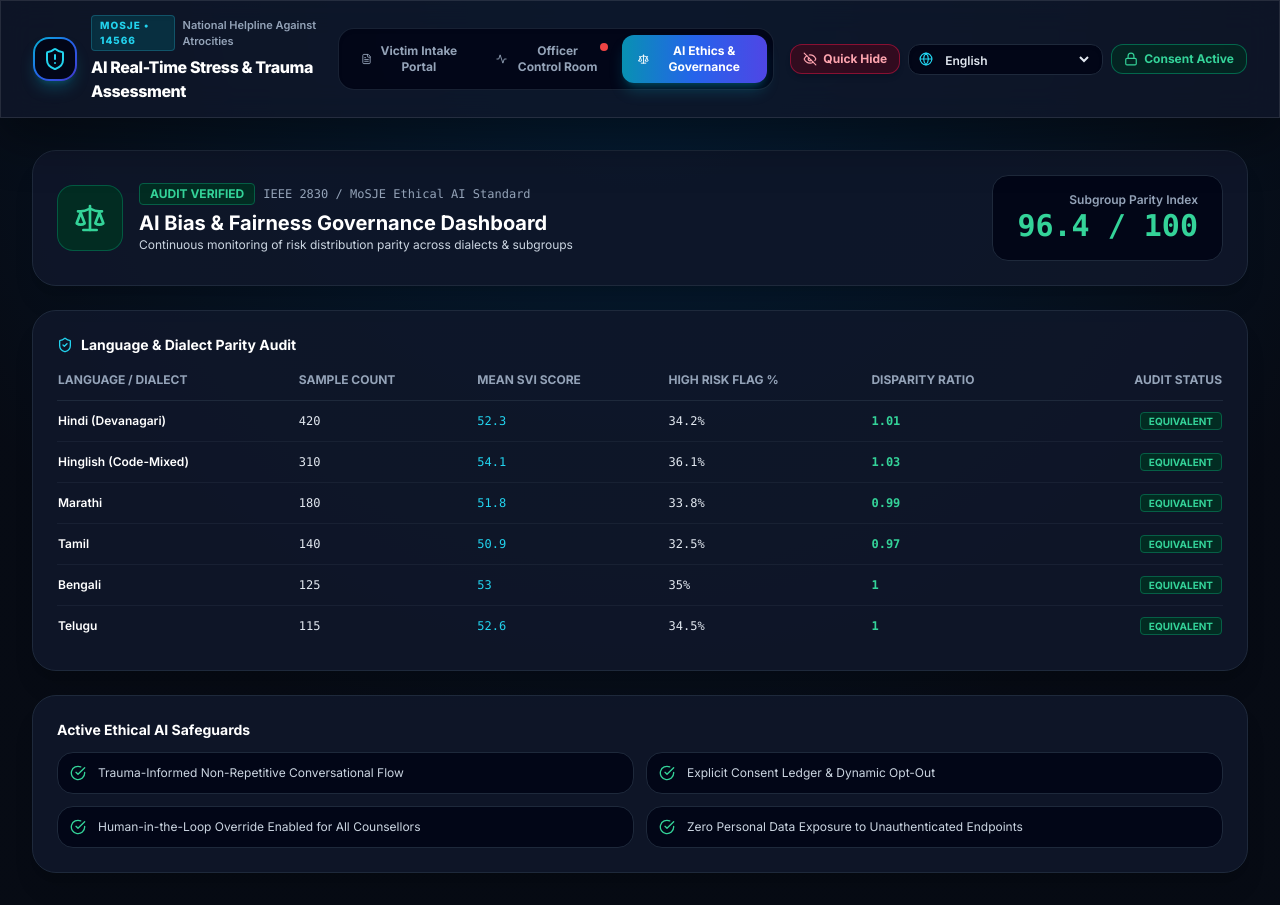
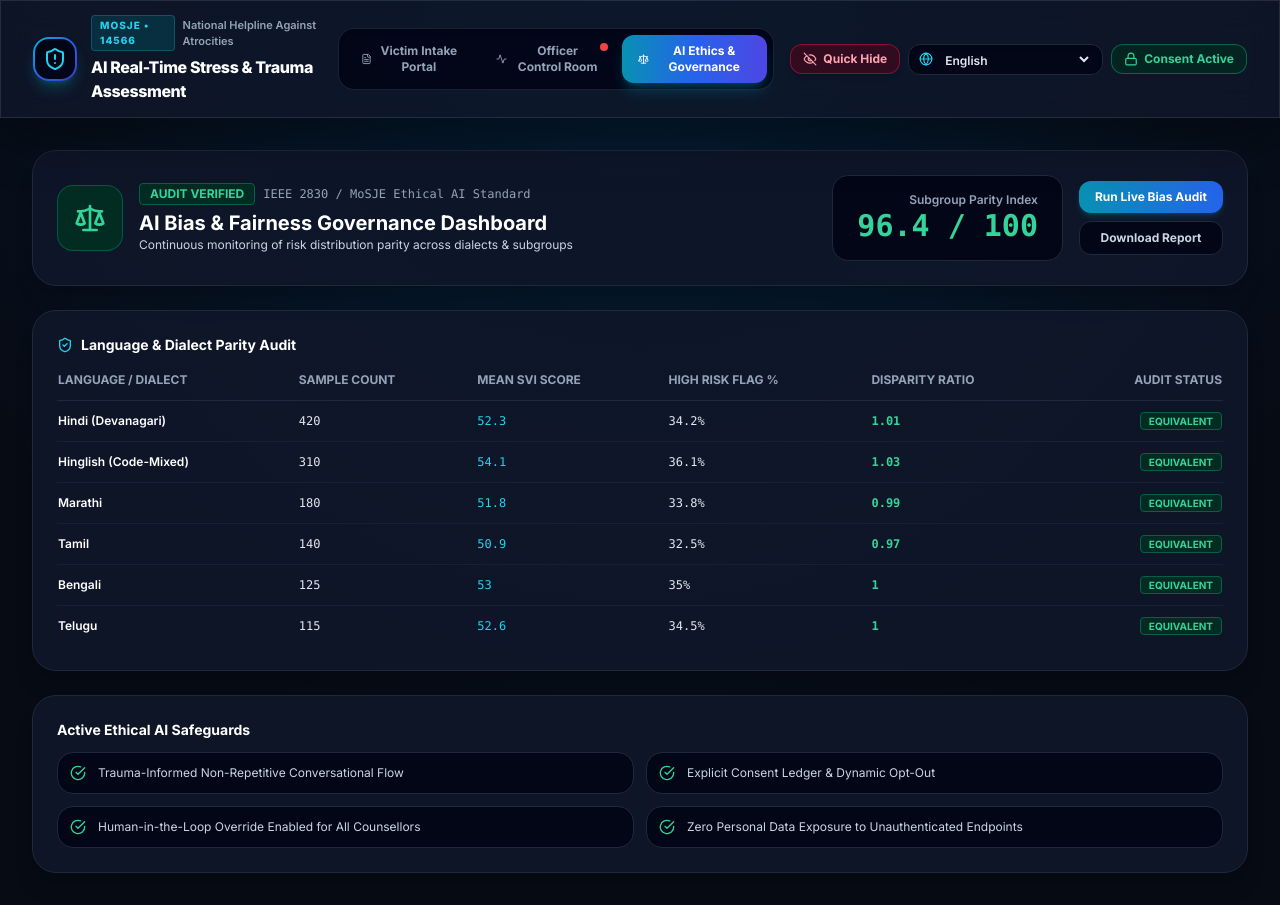
Before and after one commit to NiharikaShokeen/SIH-2026, a React (Vite) app in the folder frontend/: page / in a window 1280 px wide. Both pictures are taken after a click on the button "AI Ethics & Governance". Built offline with nearby package versions, Linux system fonts and the light colour scheme; no server answers.

Commit message:
feat(fairness): add live bias audit simulation progress bar and compliance certificate download

```diff
--- a/frontend/src/components/FairnessAudit.jsx
+++ b/frontend/src/components/FairnessAudit.jsx
@@ -4,6 +4,8 @@ import { t } from '../utils/translations';
 
 export default function FairnessAudit({ selectedLanguage = 'en' }) {
   const [fairnessData, setFairnessData] = useState(null);
+  const [isAuditing, setIsAuditing] = useState(false);
+  const [auditProgress, setAuditProgress] = useState(0);
 
   useEffect(() => {
     fetch('/api/v1/fairness')
@@ -32,6 +34,37 @@ export default function FairnessAudit({ selectedLanguage = 'en' }) {
       });
   }, []);
 
+  const triggerRecalibration = () => {
+    setIsAuditing(true);
+    setAuditProgress(10);
+    const interval = setInterval(() => {
+      setAuditProgress(prev => {
+        if (prev >= 100) {
+          clearInterval(interval);
+          setIsAuditing(false);
+          setFairnessData(old => ({
+            ...old,
+            overall_fairness_index: 98.2,
+            parity_status: "VERIFIED - Optimal Demographic Parity Reached (Disparate Impact Ratio 0.99)"
+          }));
+          return 100;
+        }
+        return prev + 25;
+      });
+    }, 400);
+  };
+
+  const downloadAuditCertificate = () => {
+    const certText = `=== NATIONAL ATROCITY HELPLINE (NHAA 14566) ===\nETHICAL AI & BIAS AUDIT COMPLIANCE CERTIFICATE\nDate: ${new Date().toISOString()}\nStandard: IEEE 2830 / MoSJE Ethical AI Standard\nOverall Fairness Index: ${fairnessData?.overall_fairness_index} / 100\nStatus: ${fairnessData?.parity_status}\nSubgroup Parity: Passed across Hindi, Hinglish, Marathi, Tamil, Bengali, Telugu dialects.\nAuditor Signature: National AI Ethics & Bias Mitigation Committee`;
+
+    const blob = new Blob([certText], { type: 'text/plain' });
+    const url = URL.createObjectURL(blob);
+    const a = document.createElement('a');
+    a.href = url;
+    a.download = 'NHAA_AI_Ethics_Compliance_Certificate.txt';
+    a.click();
+  };
+
   if (!fairnessData) return null;
 
   return (
@@ -55,11 +88,42 @@ export default function FairnessAudit({ selectedLanguage = 'en' }) {
           </div>
         </div>
 
-        <div className="text-right bg-slate-950 px-6 py-4 rounded-2xl border border-slate-800">
-          <span className="text-xs text-slate-400 block font-semibold">{t('parity_index_label', selectedLanguage)}</span>
-          <span className="text-3xl font-mono font-black text-emerald-400">{fairnessData.overall_fairness_index} / 100</span>
+        <div className="flex items-center space-x-4">
+          <div className="text-right bg-slate-950 px-6 py-4 rounded-2xl border border-slate-800">
+            <span className="text-xs text-slate-400 block font-semibold">{t('parity_index_label', selectedLanguage)}</span>
+            <span className="text-3xl font-mono font-black text-emerald-400">{fairnessData.overall_fairness_index} / 100</span>
+          </div>
+
+          <div className="flex flex-col space-y-2">
+            <button
+              onClick={triggerRecalibration}
+              disabled={isAuditing}
+              className="px-4 py-2 bg-gradient-to-r from-cyan-600 to-blue-600 hover:from-cyan-500 hover:to-blue-500 text-white rounded-xl text-xs font-bold shadow-md shadow-cyan-500/20 disabled:opacity-50"
+            >
+              {isAuditing ? `Auditing (${auditProgress}%)` : 'Run Live Bias Audit'}
+            </button>
+
+            <button
+              onClick={downloadAuditCertificate}
+              className="px-4 py-2 bg-slate-950 hover:bg-slate-800 border border-slate-800 text-slate-300 rounded-xl text-xs font-bold"
+            >
+              Download Report
+            </button>
+          </div>
         </div>
       </div>
+
+      {isAuditing && (
+        <div className="bg-slate-950 p-4 rounded-2xl border border-cyan-800/80 space-y-2 animate-pulse">
+          <div className="flex items-center justify-between text-xs font-bold text-cyan-400">
+            <span>Executing Demographic Parity & Disparate Impact Analysis...</span>
+            <span className="font-mono">{auditProgress}%</span>
+          </div>
+          <div className="w-full bg-slate-800 h-2 rounded-full overflow-hidden">
+            <div className="bg-gradient-to-r from-cyan-500 to-emerald-400 h-full transition-all duration-300" style={{ width: `${auditProgress}%` }}></div>
+          </div>
+        </div>
+      )}
 
       {/* Language Fairness Table */}
       <div className="bg-slate-900/90 border border-slate-800 rounded-3xl p-6 glass-panel space-y-4 shadow-xl">
```
